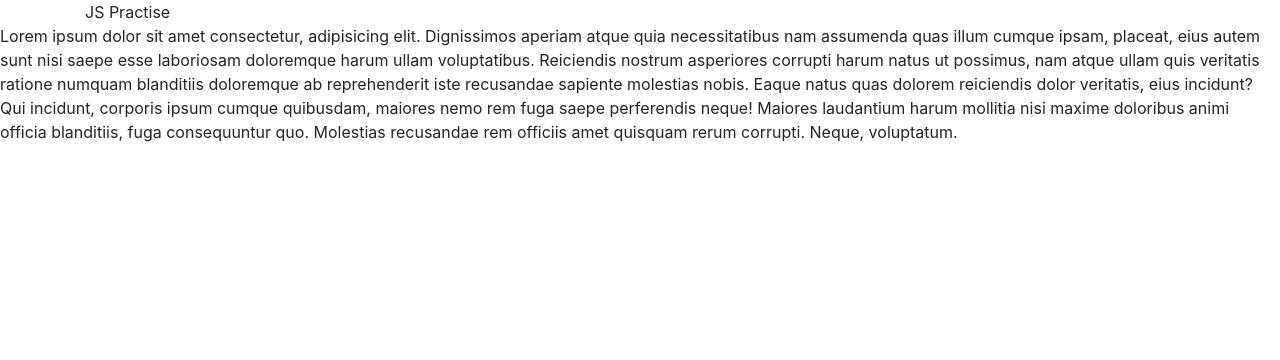
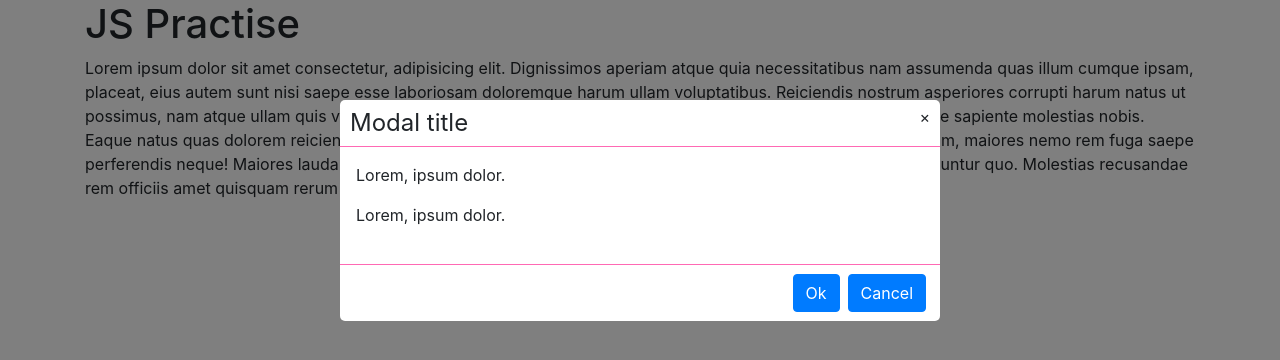
Before and after one commit to nevmstas/modal-window-vanilla-js, a plain HTML site: page index.html in a window 1280 px wide. Drawn offline with nearby package versions, Linux system fonts and the light colour scheme.

Commit message:
prepared html code

```diff
--- /dev/null
+++ b/css/modal.css
@@ -0,0 +1,37 @@
+.modal-overlay{
+    position: fixed;
+    top: 0;
+    right: 0;
+    left: 0;
+    bottom: 0;
+    background: rgba(0, 0, 0, .5);
+}
+.modal-window{
+    width: 600px;
+    border-radius: 5px;
+    background:white;
+    margin: 100px auto;
+}
+
+.modal-header{
+    padding: 5px 10px;
+    display: flex;
+    justify-content: space-between;
+    border-bottom: 1px solid hotpink;
+}
+
+.modal-title{
+    font-size: 1.5rem;
+}
+.modal-close{
+    cursor: pointer;
+}
+
+.modal-body{
+    margin: 0 0 5px;
+}
+
+.modal-footer{
+    padding: 5px 10px;
+    border-top: 1px solid hotpink;
+}
--- a/index.html
+++ b/index.html
@@ -6,11 +6,35 @@
     <title>JS Practice</title>
 
     <link rel="stylesheet" href="https://stackpath.bootstrapcdn.com/bootstrap/4.5.0/css/bootstrap.min.css" integrity="sha384-9aIt2nRpC12Uk9gS9baDl411NQApFmC26EwAOH8WgZl5MYYxFfc+NcPb1dKGj7Sk" crossorigin="anonymous">
+    <link rel="stylesheet" href="css/modal.css">
 </head>
 <body>
-    <div class="container">JS Practise</div>
-    <p>Lorem ipsum dolor sit amet consectetur, adipisicing elit. Dignissimos aperiam atque quia necessitatibus nam assumenda quas illum cumque ipsam, placeat, eius autem sunt nisi saepe esse laboriosam doloremque harum ullam voluptatibus. Reiciendis nostrum asperiores corrupti harum natus ut possimus, nam atque ullam quis veritatis ratione numquam blanditiis doloremque ab reprehenderit iste recusandae sapiente molestias nobis. Eaque natus quas dolorem reiciendis dolor veritatis, eius incidunt? Qui incidunt, corporis ipsum cumque quibusdam, maiores nemo rem fuga saepe perferendis neque! Maiores laudantium harum mollitia nisi maxime doloribus animi officia blanditiis, fuga consequuntur quo. Molestias recusandae rem officiis amet quisquam rerum corrupti. Neque, voluptatum.</p>
+    <div class="container">
+        <h1>JS Practise</h1>
+        <p>Lorem ipsum dolor sit amet consectetur, adipisicing elit. Dignissimos aperiam atque quia necessitatibus nam assumenda quas illum cumque ipsam, placeat, eius autem sunt nisi saepe esse laboriosam doloremque harum ullam voluptatibus. Reiciendis nostrum asperiores corrupti harum natus ut possimus, nam atque ullam quis veritatis ratione numquam blanditiis doloremque ab reprehenderit iste recusandae sapiente molestias nobis. Eaque natus quas dolorem reiciendis dolor veritatis, eius incidunt? Qui incidunt, corporis ipsum cumque quibusdam, maiores nemo rem fuga saepe perferendis neque! Maiores laudantium harum mollitia nisi maxime doloribus animi officia blanditiis, fuga consequuntur quo. Molestias recusandae rem officiis amet quisquam rerum corrupti. Neque, voluptatum.</p>
+    </div>
 
+    <div class="smodal">
+        <div class="modal-overlay">
+            <div class="modal-window">
+                <div class="modal-header">
+                    <span class="modal-title">Modal title</span>
+                    <span class="modal-close">&times;</span>
+                </div>
+                <div class="modal-body">
+                    <p>Lorem, ipsum dolor.</p>
+                    <p>Lorem, ipsum dolor.</p>
+                </div>
+                <div class="modal-footer">
+                    <button class="btn btn-primary">Ok</button>
+                    <button class="btn btn-primary">Cancel</button>
+                </div>
+            </div>
+        </div>
+    </div>
 
+    <script src="base.js"></script>
+    <script src="index.js"></script>
+    <script src="plugins/modal.js"></script>
 </body>
 </html>
--- /dev/null
+++ b/index.js
@@ -0,0 +1,3 @@
+$.modal = function(){
+
+}
```
Also changed, not shown: base.js (line endings or trailing spaces), plugins/modal.js (added).
